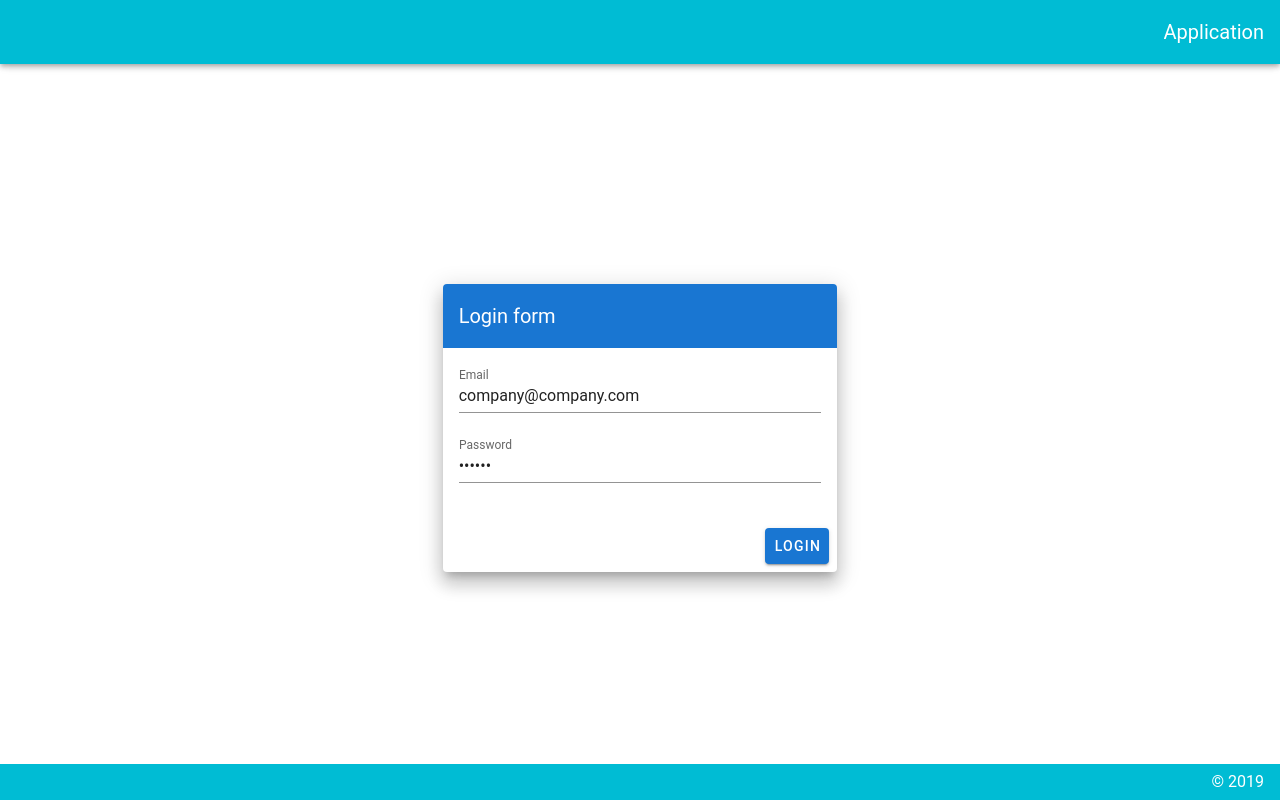
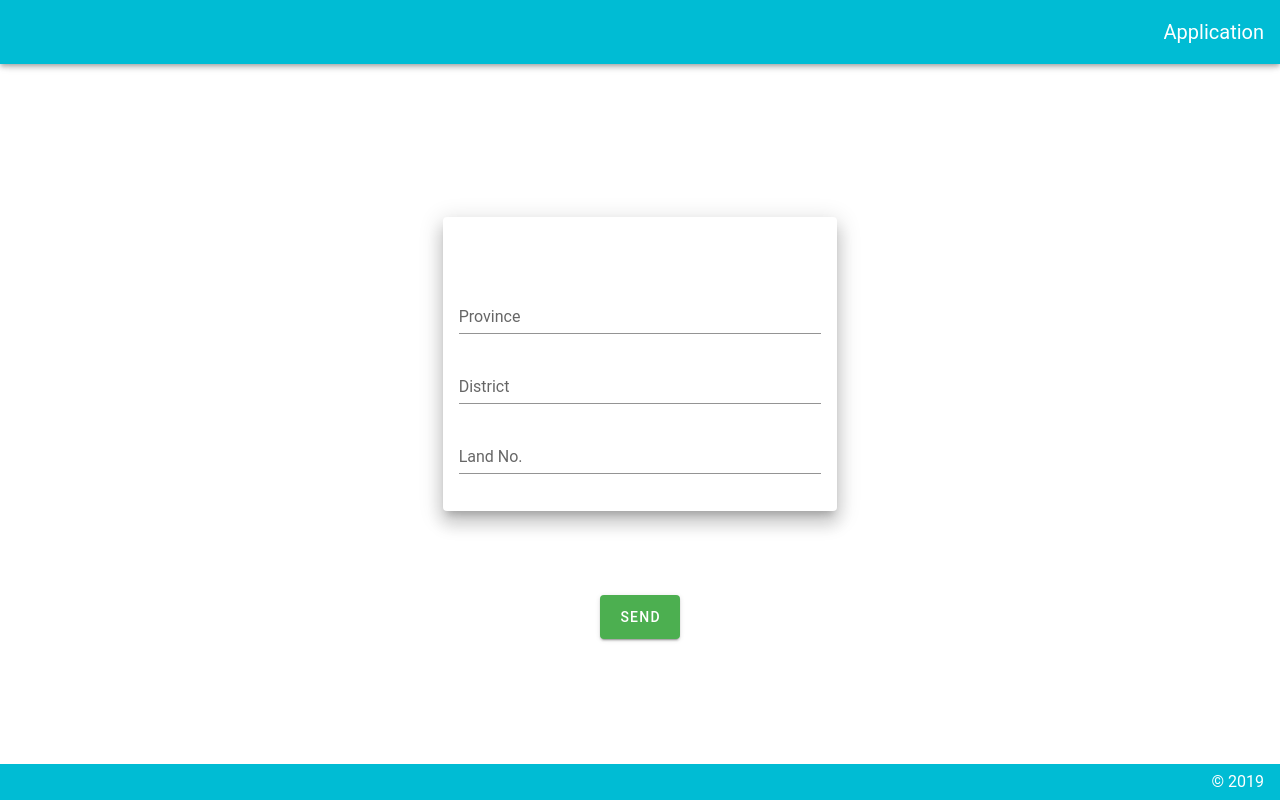
Before and after one commit to Umi4Life/blockchain-land, a Vue app in the folder frontend/blockchain-land/: page /request in a window 1280 px wide. Before the commit this address led to /login. Built offline with nearby package versions, Linux system fonts and the light colour scheme; the HTML template or start-up script is replaced by a standard one.

Commit message:
request page

```diff
--- a/frontend/blockchain-land/src/App.vue
+++ b/frontend/blockchain-land/src/App.vue
@@ -8,6 +8,7 @@
             <v-spacer />
 
             <v-toolbar-title>Application</v-toolbar-title>
+
         </v-app-bar>
 
         <v-content>
@@ -17,7 +18,6 @@
             >
                 <v-row
                         align="center"
-                        justify="center"
                 >
                     <v-col class="text-center">
                         <!--CONTENT-->
--- a/frontend/blockchain-land/src/router/index.js
+++ b/frontend/blockchain-land/src/router/index.js
@@ -1,6 +1,9 @@
 import Vue from 'vue'
 import VueRouter from 'vue-router'
 import Login from '../views/Login.vue'
+import Request from '../views/Request.vue'
+import About from '../views/About.vue'
+
 
 Vue.use(VueRouter)
 
@@ -19,12 +22,17 @@ const routes = [
     component: Login
   },
   {
+    path: '/request',
+    name: 'request',
+    component: Request
+  },
+  {
     path: '/about',
     name: 'about',
-    meta: {
-      requiresAuth: true
-    },
-    component: () => import(/* webpackChunkName: "about" */ '../views/About.vue')
+    // meta: {
+    //   requiresAuth: true
+    // },
+    component: About
   }
 ]
 
--- a/frontend/blockchain-land/src/views/Login.vue
+++ b/frontend/blockchain-land/src/views/Login.vue
@@ -76,7 +76,7 @@ export default {
                       alert(errorObject.code);
                   });
 
-                  // alert(user.user.uid + '\n' + val)
+                  alert(user.user.uid + '\n' + val)
               },
               function(err){
                 alert(err.message)
--- /dev/null
+++ b/frontend/blockchain-land/src/views/Request.vue
@@ -0,0 +1,115 @@
+<template>
+    <v-content>
+        <v-container
+                class="fill-height"
+                fluid
+        >
+            <v-row
+                    v-for="i in this.items" v-bind:key="i.id"
+                    align="center"
+                    justify="center"
+            >
+                <v-col
+                        cols="12"
+                        sm="8"
+                        md="4"
+                >
+                    <v-card  class="elevation-12" >
+                        <div>
+                        <v-card-actions>
+                            <v-spacer />
+                            <v-btn text icon color="black"
+                            @click="removeItem(i)">
+                                <v-icon>mdi-trash-can-outline</v-icon>
+                            </v-btn>
+                        </v-card-actions>
+                        <v-card-text>
+                            <v-form>
+                                <v-text-field
+                                        label="Province"
+                                        v-model="i.province"
+                                />
+
+                                <v-text-field
+                                        label="District"
+                                        v-model="i.district"
+                                />
+                                <v-text-field
+                                        label="Land No."
+                                        v-model="i.landNo"
+                                />
+                            </v-form>
+                        </v-card-text>
+                        </div>
+                    </v-card>
+
+
+                </v-col>
+            </v-row>
+
+            <v-row
+                    align="center"
+                    justify="center"
+            >
+                <v-col
+                >
+                    <v-btn text icon color="black"
+                    @click="addItem">
+                    <v-icon x-large>mdi-plus-circle</v-icon>
+                </v-btn>
+                </v-col>
+            </v-row>
+
+            <v-row
+                    align="center"
+                    justify="center"
+            >
+                <v-col
+                >
+                    <v-btn color="success" dark large
+                    @click="send">
+                        Send
+                    </v-btn>
+                </v-col>
+            </v-row>
+        </v-container>
+    </v-content>
+</template>
+
+<script>
+    export default {
+        name: "request",
+        data: () => ({
+            items: [
+                {
+                    province: "",
+                    district: "",
+                    landNo: "",
+                },
+            ],
+        }),
+        methods: {
+            removeItem: function (i){
+                // this.items.splice(, 1);
+                /* eslint-disable no-console */
+                let index = this.items.indexOf(i,);
+                this.items.splice(index, 1);
+            },
+            addItem: function (){
+                this.items.push({
+                    province: "",
+                    district: "",
+                    landNo: "",
+                },)
+            },
+            send: function (){
+                /* eslint-disable no-console */
+                console.log(this.items)
+            }
+        }
+    }
+</script>
+
+<style scoped>
+
+</style>
```
Also changed, not shown: frontend/blockchain-land/.eslintrc.js (added).
